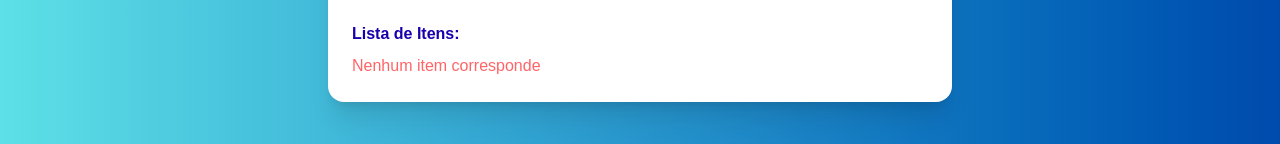
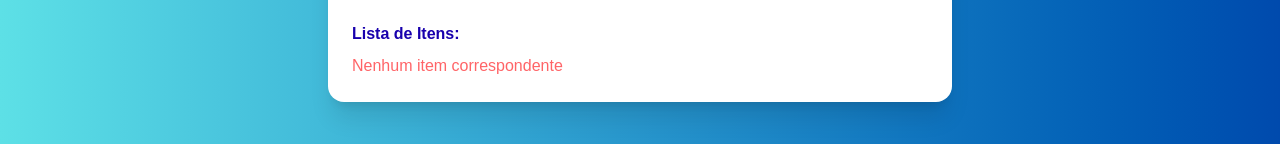
Before and after one commit to rafa-lsc/packtrip, a Next.js app: page /mala-virtual in a window 1280 px wide. Shown: the part 497-641 px from the top of the page. Built offline with nearby package versions, Linux system fonts and the light colour scheme; a web font is replaced by a local one.

Commit message:
fix: correcao de portugues

```diff
--- a/src/app/mala-virtual/page.tsx
+++ b/src/app/mala-virtual/page.tsx
@@ -199,7 +199,7 @@ export default function MalaVirtualPage() {
                   />
                 ))
               ) : (
-                <span className="text-red-400">Nenhum item corresponde</span>
+                <span className="text-red-400">Nenhum item correspondente</span>
               )}
             </div>
           </div>
```
